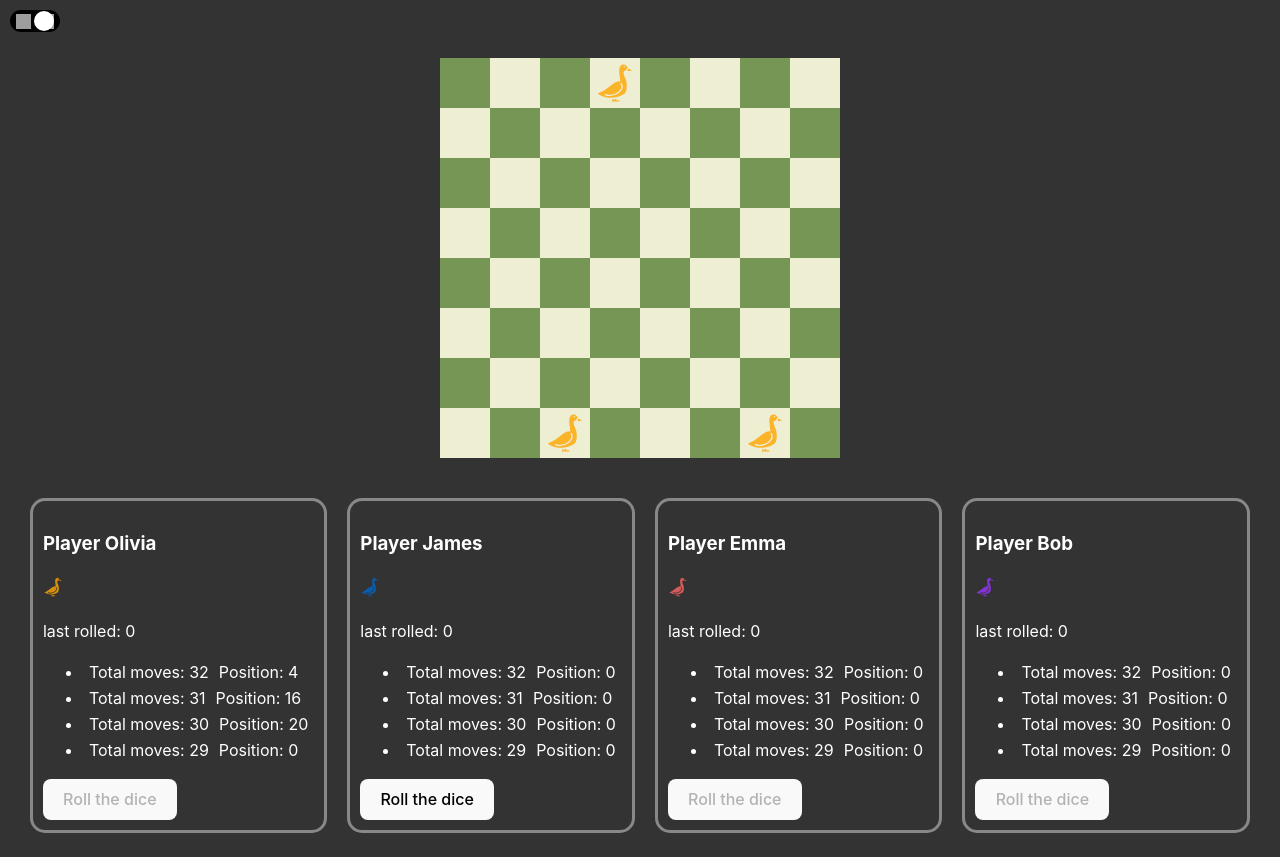
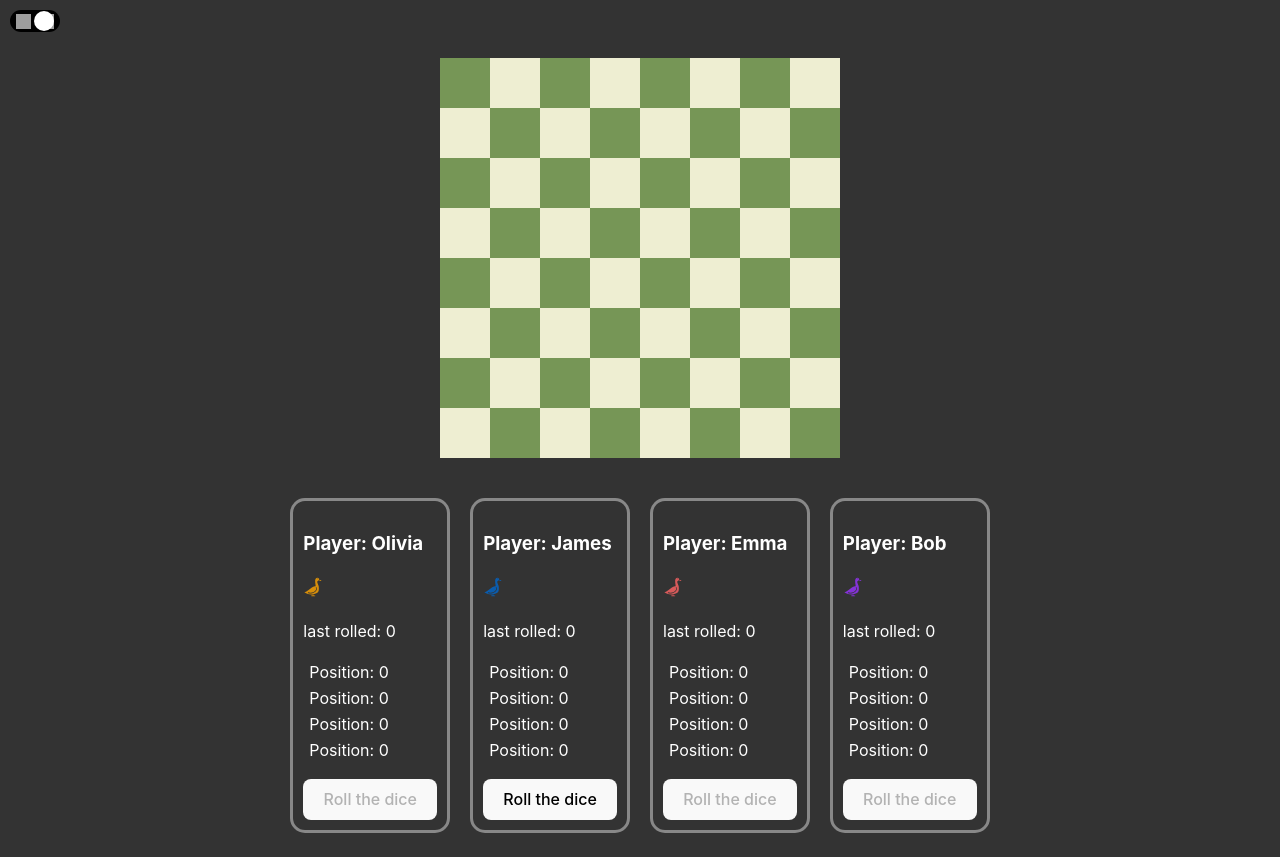
Before and after one commit to Andry-front/goose-geme, a React (Vite) app in the folder goose-game/: page /game in a window 1280 px wide. Built offline with nearby package versions, Linux system fonts and the light colour scheme; grey boxes are pictures that could not be loaded.

Commit message:
Fix position figures

```diff
--- a/goose-game/src/components/ChessBoard/ChessBoard.module.scss
+++ b/goose-game/src/components/ChessBoard/ChessBoard.module.scss
@@ -30,5 +30,23 @@
       height: 100%;
       background-color: rgba(0, 128, 255, 0.3);
     }
+
+    .start {
+      position: absolute;
+      display: flex;
+      align-items: center;
+      justify-content: center;
+      top: 0;
+      left: 0;
+      width: 100%;
+      height: 100%;
+
+      div {
+        width: calc(100% - 2px);
+        height: calc(100% - 2px);
+        border: 2px solid palevioletred;
+        z-index: 99;
+      }
+    }
   }
 }
--- a/goose-game/src/components/ChessBoard/ChessBoard.tsx
+++ b/goose-game/src/components/ChessBoard/ChessBoard.tsx
@@ -1,19 +1,14 @@
 import React from 'react';
-import { PropsChessBoard } from "../../types/types";
+import {ActiveCell, PropsChessBoard} from "../../types/types";
 import styles from './ChessBoard.module.scss';
 import {positionFigures} from "../../data/InitialStatePlayer.ts";
 import IconGoose from "../../UI/svg/IconGoose/IconGoose.tsx";
 
-const ChessBoard: React.FC<PropsChessBoard> = ({ activePlayer, players }) => {
+const ChessBoard: React.FC<PropsChessBoard> = ({ activePlayer, players, hoverFigure, piceDelete }) => {
     const rows = 8;
     const cols = 8;
 
-    console.log(activePlayer);
-    console.log(players);
-    console.log(positionFigures);
-
     const squares = Array.from({length: rows * cols}, (_, index) => index);
-
 
     return(
         <div className={styles['chess-board']}>
@@ -21,30 +16,58 @@ const ChessBoard: React.FC<PropsChessBoard> = ({ activePlayer, players }) => {
                 const isBlack = Math.floor(index / cols) % 2 === (index % cols) % 2;
 
                 let overlay = false;
+                let start = false;
                 let activeCell = {
                     active: false,
-                    color: ''
+                    color: '',
                 };
 
+                const activeCellTest: ActiveCell[] = [];
+
+                hoverFigure.positionMove = hoverFigure.position + players[activePlayer].lastRolled;
+
                 players.forEach((player, indexPlayer) => {
+                    player.figures.forEach((figure, figureIndex) => {
 
-                    player.figures.forEach(figure => {
+                        figure.position > 0 &&
+                        positionFigures[indexPlayer].forEach(item => {
 
-                        figure.position > 0 && positionFigures[indexPlayer].forEach(item => {
-                           if (figure.position === item.position && item.boxElement === index) {
-
+                            if (figure.position === item.position && item.boxElement === index) {
                                activeCell.active = true;
                                activeCell.color = player.color;
                            }
-                        })
-                    })
+                            if (figure.position === item.position && item.boxElement === index) {
+                                activeCellTest.push({
+                                    playerIndex: indexPlayer,
+                                    figureIndex: figureIndex,
+                                });
+                            }
+                        });
+                    });
                 });
 
-                activeCell.active && console.log(activeCell);
+                activeCellTest.length > 1 && piceDelete(activeCellTest);
+
+                hoverFigure.hover && players[activePlayer].figures.forEach((figure, indexPlayer) => {
+
+                    indexPlayer === hoverFigure.indexFigure &&
+                    positionFigures[activePlayer].forEach(item => {
+
+                        if (item.position === figure.position && item.boxElement === index) {
+                            start = true;
+                        } else if (hoverFigure.positionMove === item.position && item.boxElement === index) {
+                            overlay = true;
+                        }
+                    });
+                });
 
                 return(
                     <div key={index} className={`${styles.square} ${isBlack ? styles.black : styles.white}`}>
-                        {overlay && <div className={`${styles.overlay}`}/>}
+                        {overlay && <div className={styles['overlay']}/>}
+                        {start &&
+                            <div className={styles['start']}>
+                                <div></div>
+                            </div>}
                         {activeCell.active && <IconGoose color={activeCell.color} width={40} height={40} />}
                     </div>
                 )
--- a/goose-game/src/components/PlayerBox/PlayerBox.module.scss
+++ b/goose-game/src/components/PlayerBox/PlayerBox.module.scss
@@ -1,6 +1,11 @@
 .player-wrapper {
 
+  ul {
+    padding: 0;
+  }
+
   li {
+    list-style-type: none;
     border: 1px solid transparent;
 
     &.active {
--- a/goose-game/src/components/PlayerBox/PlayerBox.tsx
+++ b/goose-game/src/components/PlayerBox/PlayerBox.tsx
@@ -3,36 +3,33 @@ import {PropsPlayerBox} from '../../types/types';
 import styles from './PlayerBox.module.scss';
 import IconGoose from "../../UI/svg/IconGoose/IconGoose.tsx";
 
-const PlayerBox: React.FC<PropsPlayerBox> = ({ name, figures, lastRolled, moves, active, moveFigures, color }) => {
+const PlayerBox: React.FC<PropsPlayerBox> = ({ name, figures, lastRolled, moves, active, moveFigures, color, eventHoverFigure }) => {
+
     return(
         <div className={styles['player-wrapper']}>
-            <h3>Player {name}</h3>
+            <h3>Player: {name}</h3>
             <div>
                 <IconGoose color={color} width={20} height={20} />
             </div>
             <p>last rolled: {lastRolled}</p>
             <ul>
-                {figures.map((item, index) => (
-                     <li
-                         className={item.active &&
-                         !item.complete &&
-                         active &&
-                         moveFigures ?
-                         styles['active']:
-                         ''}
-                         onClick={() =>
-                             item.active &&
-                             !item.complete &&
-                             active &&
-                             moveFigures &&
-                             moves(index, lastRolled)}
+                {figures.map((item, index) => {
+                    const activeItem = item.active && !item.complete && active && moveFigures;
 
-                         key={index}>
-                         <span>Total moves: {item.totalMoves}</span>
-                         <span>Position: {item.position}</span>
-                     </li>
+                    return (
+                        <li
+                            key={index}
+                            className={ activeItem ? styles['active']: ''}
+                            onClick={() => {
+                                activeItem && moves(index, lastRolled);
+                                activeItem && eventHoverFigure(0, 0, false);
+                            }}
+                            onMouseEnter={() =>{ activeItem && eventHoverFigure(item.position, index, true)}}
+                            onMouseLeave={() =>{ activeItem && eventHoverFigure(0, 0, false)}}>
+                            <span>Position: {item.position}</span>
+                        </li>
                     )
-                )}
+                })}
             </ul>
         </div>
     );
--- a/goose-game/src/data/InitialStatePlayer.ts
+++ b/goose-game/src/data/InitialStatePlayer.ts
@@ -2,9 +2,9 @@ export const initialStatePlayer = [
     {
         name: 'Olivia',
         figures: [
-            {totalMoves: 32, position: 4, complete: false, active: false},
-            {totalMoves: 31, position: 16, complete: false, active: false},
-            {totalMoves: 30, position: 20, complete: false, active: false},
+            {totalMoves: 32, position: 0, complete: false, active: false},
+            {totalMoves: 31, position: 0, complete: false, active: false},
+            {totalMoves: 30, position: 0, complete: false, active: false},
             {totalMoves: 29, position: 0, complete: false, active: false},
         ],
         lastRolled: 0,
--- a/goose-game/src/pages/Menu/Game/Game.tsx
+++ b/goose-game/src/pages/Menu/Game/Game.tsx
@@ -1,5 +1,5 @@
 import React, {useState} from 'react';
-import {Figures, Player, StatePlayerActive, StateEndGame} from "../../../types/types";
+import {Figures, Player, StatePlayerActive, StateEndGame, HoverFigure, ActiveCell} from "../../../types/types";
 import {RandomInteger} from "../../../utils/Functions";
 import PlayerBox from "../../../components/PlayerBox/PlayerBox";
 import EndGame from "../../../components/EndGame/EndGame";
@@ -16,10 +16,20 @@ const Game: React.FC = ({}) => {
         active: RandomInteger(0, playersState.length - 1),
         rollDice: true,
         moveFigures: false,
-    }
+    };
+    const objHover: HoverFigure = {
+        hover: false,
+        indexFigure: 0,
+        position: 0,
+        positionMove: 0,
+    };
 
     const [ playerActive, setPlayerActive ] = useState<StatePlayerActive>(startPlayer);
+    const [ hoverFigure, setHoverFigure ] = useState<HoverFigure>(objHover);
 
+    const eventHoverFigure = (position: number, index: number, hover: boolean) => {
+        setHoverFigure({...hoverFigure, hover, position: position, indexFigure: index});
+    };
     const nextPlayerActive = (indexActive:number, players: Player[]) => {
         const nextPlayer = indexActive + 1;
 
@@ -48,7 +58,7 @@ const Game: React.FC = ({}) => {
 
     const startPositionCheck = (figuresList: Figures[])=> {
         return figuresList.findIndex((item: Figures)=> item.position === 1);
-    }
+    };
 
     const validateMoves = (diceResult: number, playersList: Player[], active: number) => {
         const check = (array: Figures[],  position: number, index: number)=> {
@@ -67,9 +77,38 @@ const Game: React.FC = ({}) => {
         });
     };
 
-    const isEnemyPieceCaptured = (playersList: Player[], lastMove: number) => {
-        console.log(playersList);
-        console.log(lastMove);
+    const piceDelete = (activeCellList: ActiveCell[]) => {
+        const previousMove = (active: number)=> {
+            if (active === 0) {
+                return playersState.length - 1;
+            } else {
+                return active - 1;
+            }
+        };
+
+        //@ts-ignore
+        const piceData: ActiveCell = activeCellList.find(item => {
+            return item.playerIndex !== previousMove(playerActive.active);
+        });
+        const newPlayer = [...playersState];
+
+        newPlayer[piceData.playerIndex].figures.forEach((item: Figures, index) => {
+           if (index === piceData?.figureIndex) {
+               item.active = false;
+               item.position = 0;
+           }
+        });
+    };
+
+    const fixPositionFigures = () => {
+
+        playersState.forEach((player: Player) => {
+
+            player.figures = [
+                ...player.figures.filter(item => item.position !== 0),
+                ...player.figures.filter(item => item.position === 0),
+            ];
+        })
     };
 
     const callEndGame = (endPlayer: Player)=> {
@@ -136,8 +175,6 @@ const Game: React.FC = ({}) => {
             playerActive.active :
             nextPlayerActive(playerActive.active, playersState);
 
-        isEnemyPieceCaptured(newPlayers, newPlayers[playerActive.active].figures[indexFigures].position);
-
         setPlayersState(newPlayers);
 
         setPlayerActive({...playerActive,
@@ -146,6 +183,7 @@ const Game: React.FC = ({}) => {
             active: playerActiveNew,
         });
 
+        fixPositionFigures();
         callEndGame(newPlayers[playerActive.active]);
     };
 
@@ -158,6 +196,9 @@ const Game: React.FC = ({}) => {
                     <ChessBoard
                         activePlayer={playerActive.active}
                         players={playersState}
+                        hoverFigure={hoverFigure}
+                        //@ts-ignore
+                        piceDelete={piceDelete}
                     />
 
                     <div className={styles['tracker-wrapper']}>
@@ -171,6 +212,7 @@ const Game: React.FC = ({}) => {
                                         active={index === playerActive.active}
                                         moveFigures={playerActive.moveFigures}
                                         color={item.color}
+                                        eventHoverFigure={eventHoverFigure}
                                     />
                                     <button
                                         disabled={buttonRollDice(index)}
```
Also changed, not shown: goose-game/src/types/types.ts (+15 -0 lines).
